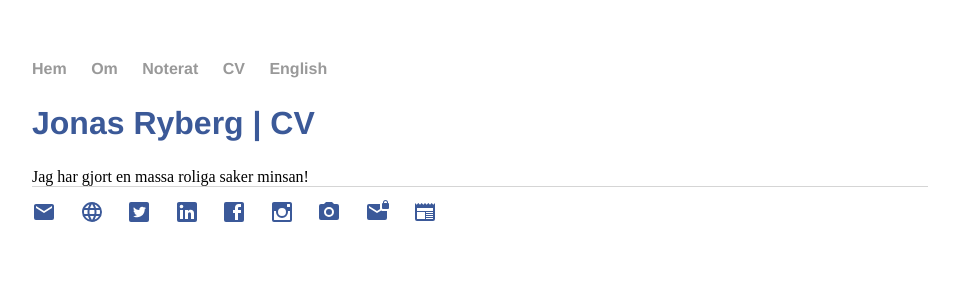
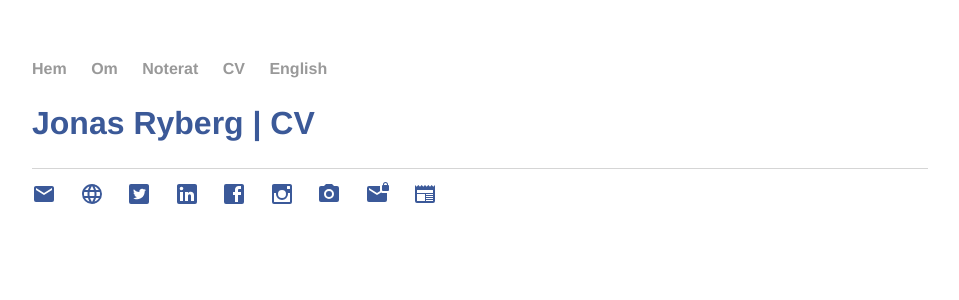
Before and after one commit to jonasryberg/test, a Jekyll site: the page built from cv/index.html, in a window 1280 px wide. Shown: the top 300 px of the page, without its empty margins (160-1119 px from the left). Built offline with Jekyll 4.4.1, drawn with Linux system fonts in a browser that asks for light colours.

Commit message:
Update index.html

```diff
--- a/cv/index.html
+++ b/cv/index.html
@@ -3,4 +3,3 @@ layout: default
 title: Jonas Ryberg | CV
 ---
 	<h2>{{ page.title }}</h2>
-Jag har gjort en massa roliga saker minsan!
```
